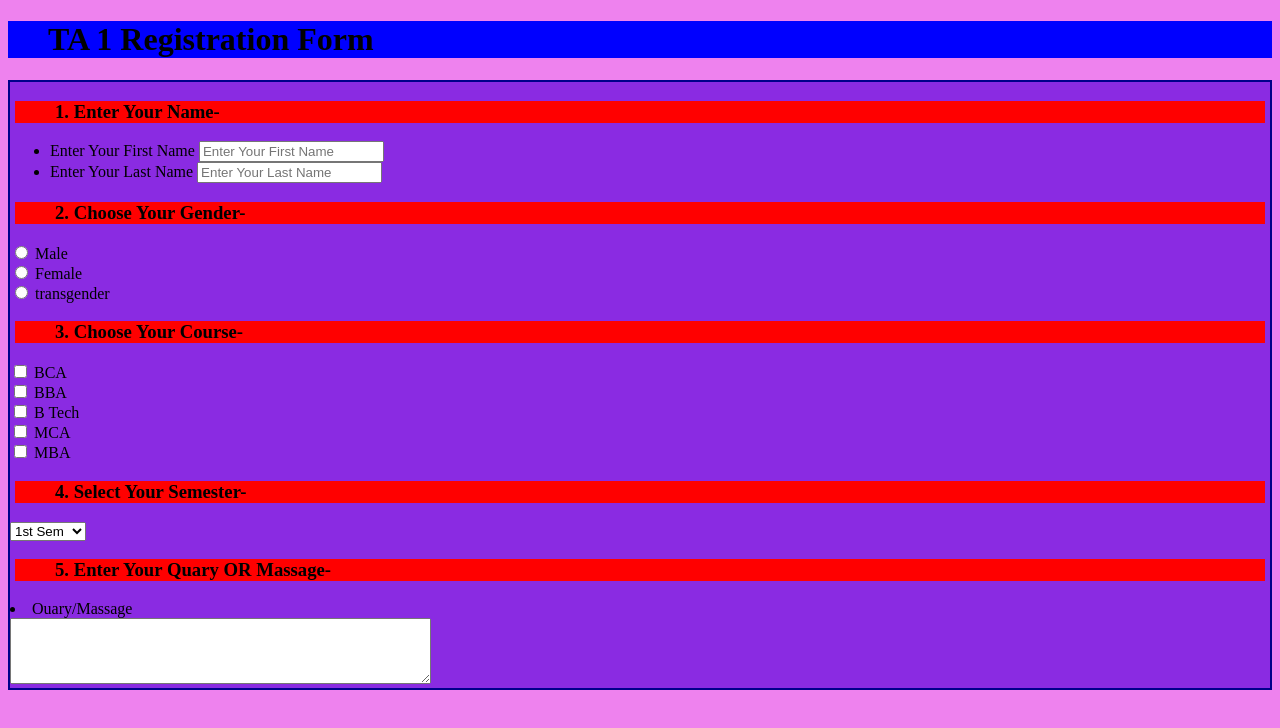
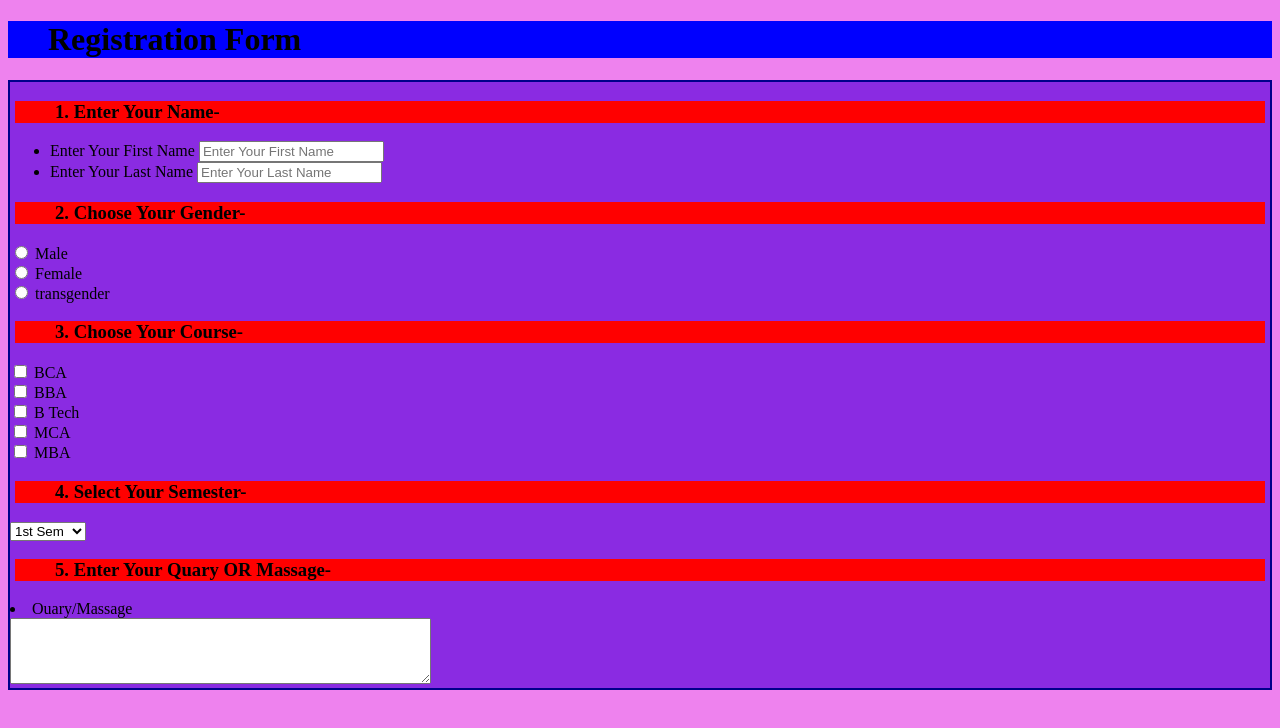
Before and after one commit to abhisheksinghgit01/web-design-TA1, a plain HTML site: page index.html in a window 1280 px wide. Drawn offline with Linux system fonts and the light colour scheme.

Commit message:
Update index.html

```diff
--- a/index.html
+++ b/index.html
@@ -8,7 +8,7 @@
 </head>
 <body>
     <div class="red">
-    <ul><h1>TA 1 Registration Form</h1></ul>
+    <ul><h1>Registration Form</h1></ul>
 </div>
 <div class="color">
     <div class="name"><ul><h3>1. Enter Your Name-</h3></ul></div>
```
